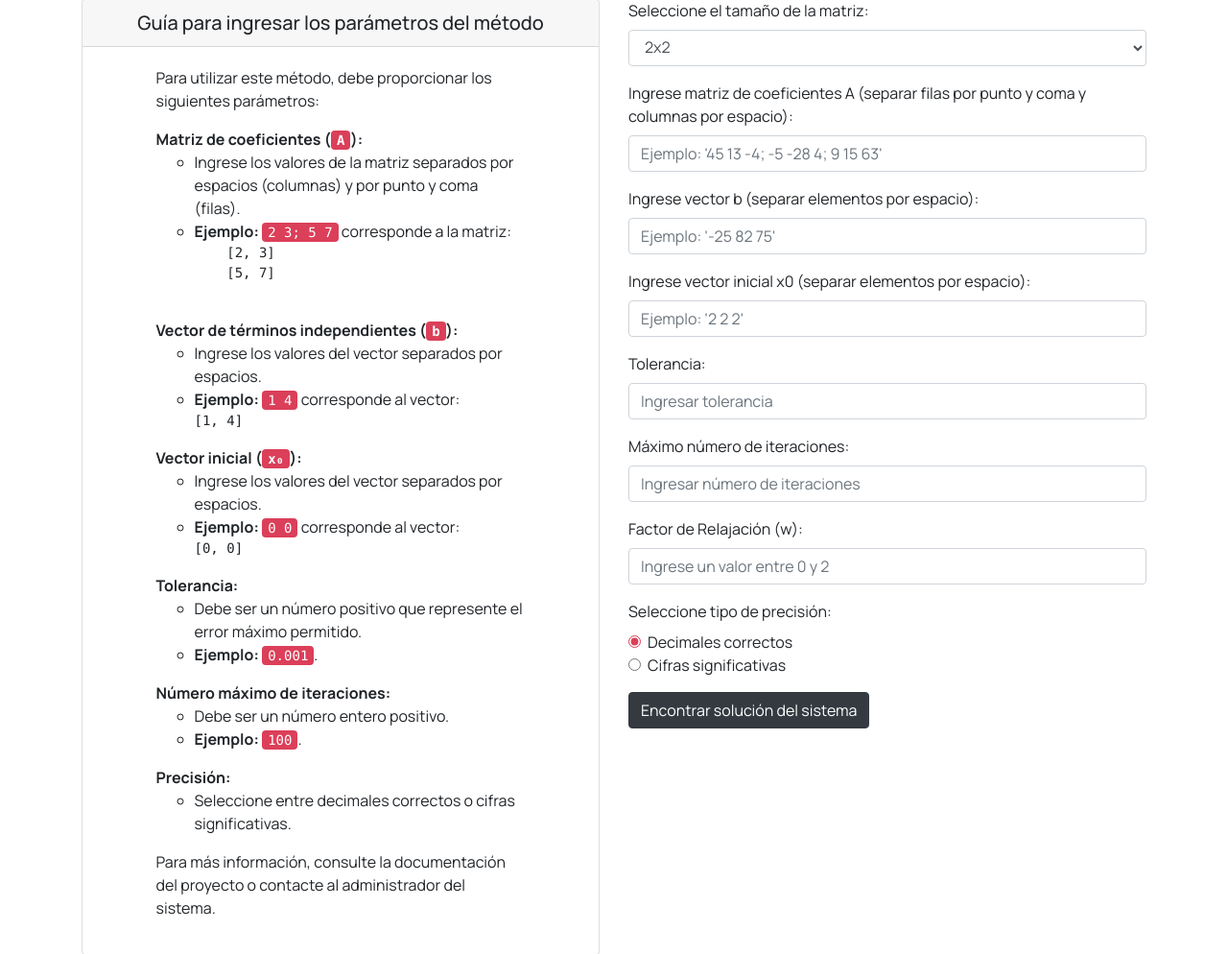
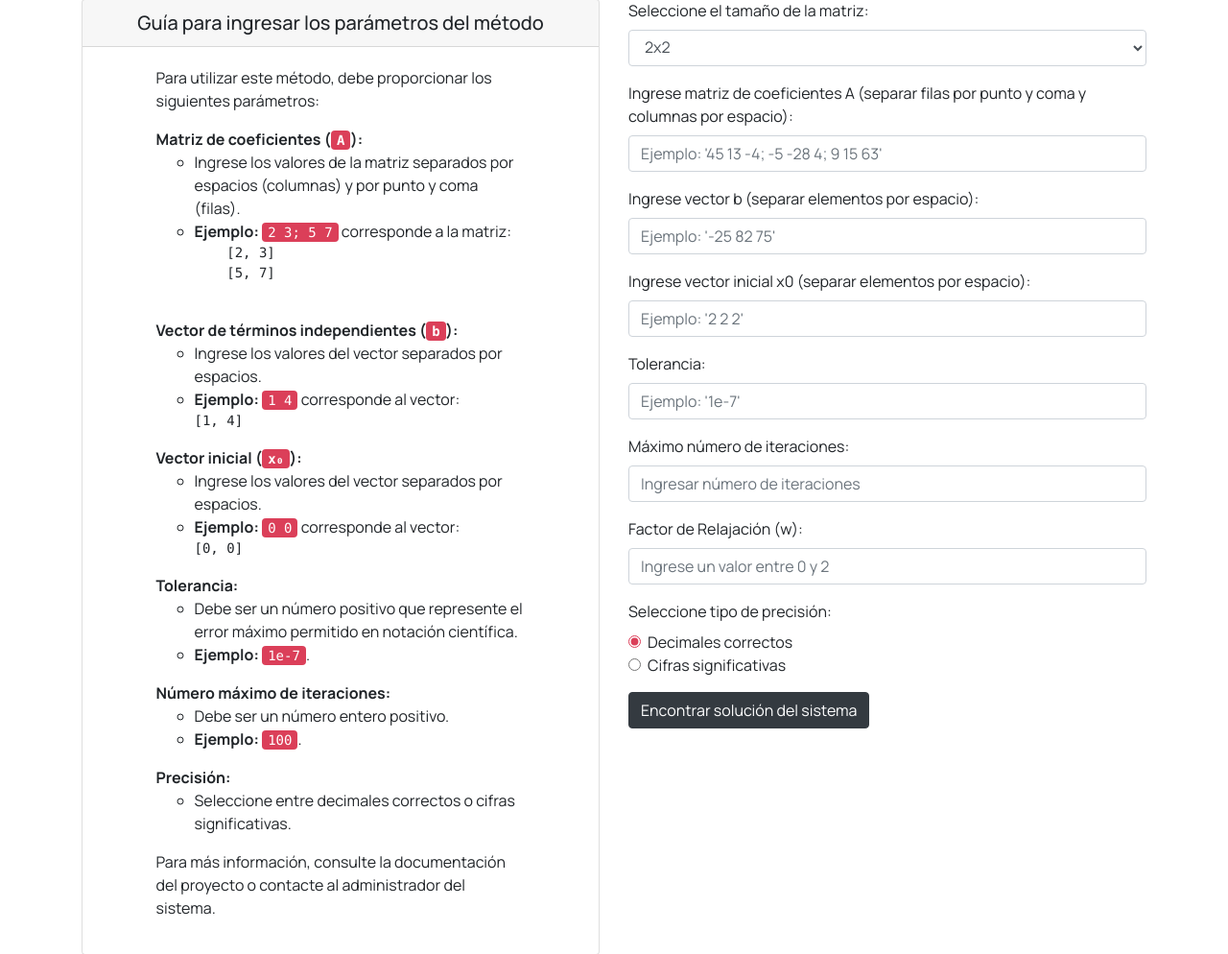
Before and after one commit to DanielC19/newtonlab, a Django app: template src/application/numerical_method/templates/sor.html in a window 1280 px wide. Shown: the part 207-1201 px from the top of the page at 96% size. Run offline with Django 4.2, Linux system fonts and the light colour scheme; the template is opened without the code that fills it, so the values that code supplies are empty; some libraries are stand-ins or nearby versions.

Commit message:
Feature: Modify SNSE tolerance notation

```diff
--- a/src/application/numerical_method/templates/gauss_seidel.html
+++ b/src/application/numerical_method/templates/gauss_seidel.html
@@ -41,7 +41,7 @@
             </div>
             <div class="form-group">
                 <label for="tolerance">Tolerancia:</label>
-                <input type="number" class="form-control" id="tolerance" name="tolerance" placeholder="Ingresar tolerancia" step="any" required />
+                <input type="number" class="form-control" id="tolerance" name="tolerance" placeholder="Ejemplo: '1e-7'" step="any" required />
             </div>
             <div class="form-group">
                 <label for="max_iterations">Máximo número de iteraciones:</label>
--- a/src/application/numerical_method/templates/jacobi.html
+++ b/src/application/numerical_method/templates/jacobi.html
@@ -41,7 +41,7 @@
           </div>
           <div class="form-group">
             <label for="tolerance">Tolerancia:</label>
-            <input type="number" class="form-control" id="tolerance" name="tolerance" placeholder="Ingresar tolerancia" step="any" required />
+            <input type="number" class="form-control" id="tolerance" name="tolerance" placeholder="Ejemplo: '1e-7'" step="any" required />
           </div>
           <div class="form-group">
             <label for="max_iterations">Máximo número de iteraciones:</label>
--- a/src/application/numerical_method/templates/sor.html
+++ b/src/application/numerical_method/templates/sor.html
@@ -41,7 +41,7 @@
           </div>
           <div class="form-group">
             <label for="tolerance">Tolerancia:</label>
-            <input type="number" class="form-control" id="tolerance" name="tolerance" placeholder="Ingresar tolerancia" step="any" required />
+            <input type="number" class="form-control" id="tolerance" name="tolerance" placeholder="Ejemplo: '1e-7'" step="any" required />
           </div>
           <div class="form-group">
             <label for="max_iterations">Máximo número de iteraciones:</label>
--- a/src/application/shared/templates/components/input_guidelines/card_SNSE.html
+++ b/src/application/shared/templates/components/input_guidelines/card_SNSE.html
@@ -48,9 +48,9 @@
                 <li class="mb-3">
                     <strong>Tolerancia:</strong>
                     <ul>
-                    <li>Debe ser un número positivo que represente el error máximo permitido.</li>
+                    <li>Debe ser un número positivo que represente el error máximo permitido en notación científica.</li>
                     <li>
-                        <strong>Ejemplo:</strong> <code>0.001</code>.
+                        <strong>Ejemplo:</strong> <code>1e-7</code>.
                     </li>
                     </ul>
                 </li>
```
Also changed, not shown: src/application/numerical_method/services/gauss_seidel_service.py (+4 -3 lines).
